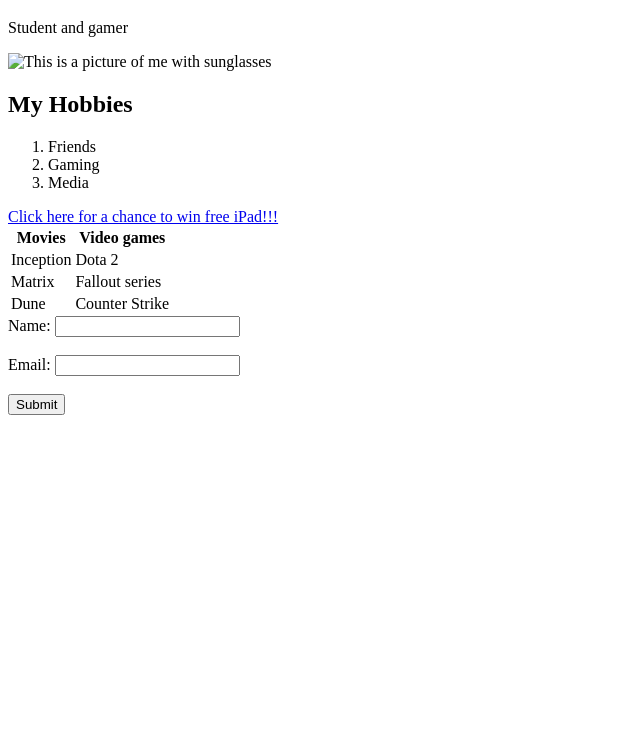
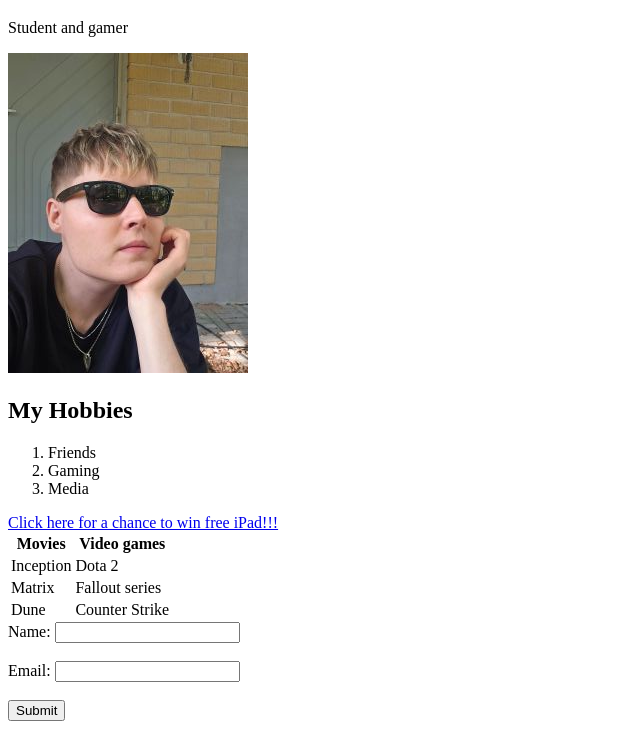
Before and after one commit to ArttuNiemenmaa/Websivuston_kehittaminen_syksy2025, a plain HTML site: page WS01_HTML/index.html in a window 1280 px wide. Shown: the part 61-800 px from the top of the page, without its empty margins (0-640 px from the left). Drawn offline with Linux system fonts and the light colour scheme.

Commit message:
Kuva kommit

```diff
--- a/WS01_HTML/index.html
+++ b/WS01_HTML/index.html
@@ -7,7 +7,7 @@
 <body>
     <h1>Arttu Niemenmaa</h1>
     <p>Student and gamer</p>
-    <img src="websivu-kuva.jpg" alt="This is a picture of me with sunglasses">
+    <img src="images/websivu-kuva.jpg" alt="This is a picture of me with sunglasses">
 
     <h2>My Hobbies</h2>
     <ol>
```
